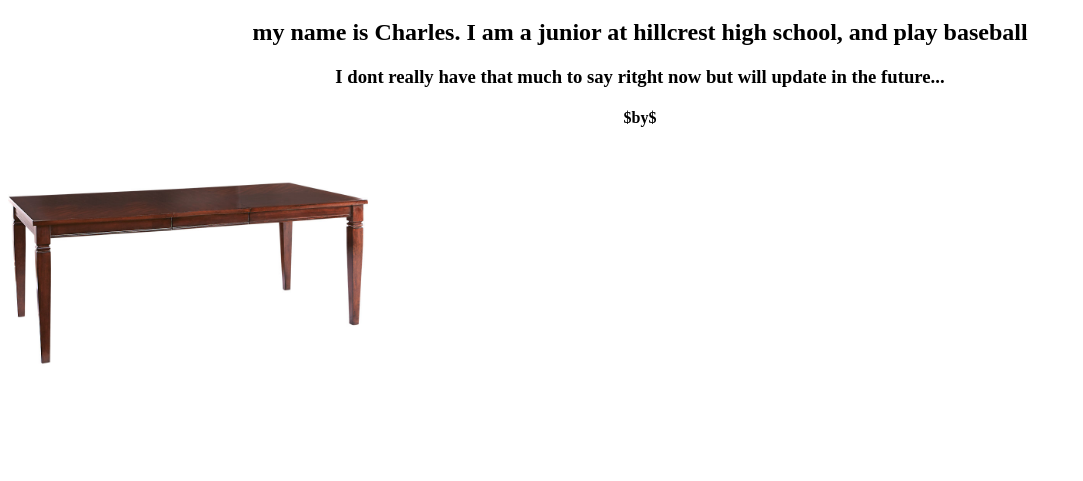
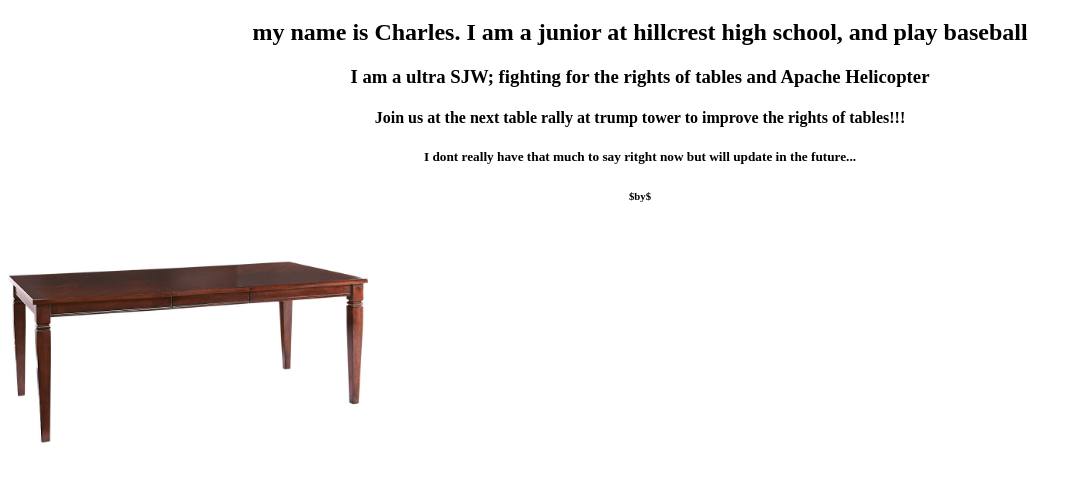
Before and after one commit to tabl3rights/tabl3rights.github.io, a plain HTML site: page allaboutme.html in a window 1280 px wide. Shown: the part 87-568 px from the top of the page, without its empty margins (0-1083 px from the left). Drawn offline with Linux system fonts and the light colour scheme.

Commit message:
Update 1

```diff
--- a/allaboutme.html
+++ b/allaboutme.html
@@ -11,8 +11,10 @@
     <a href="https://classroom.google.com/u/0/c/NzAyNzk1NTk4NVpa">Schwandt</a>
     <h1>This is all about me!!!</h1>
     <h2>my name is Charles.  I am a junior at hillcrest high school, and play baseball</h2>
-    <h3>I dont really have that much to say ritght now but will update in the future...</h3>
-    <h4>$by$</h4>
+    <h3>I am a ultra SJW; fighting for the rights of tables and Apache Helicopter</h3>
+    <h4>Join us at the next table rally at trump tower to improve the rights of tables!!!</h4>
+    <h5>I dont really have that much to say ritght now but will update in the future...</h4>
+    <h6>$by$</h5>
     </center>
     <img src="images/table.jpg" height="250">
   </body>
```
